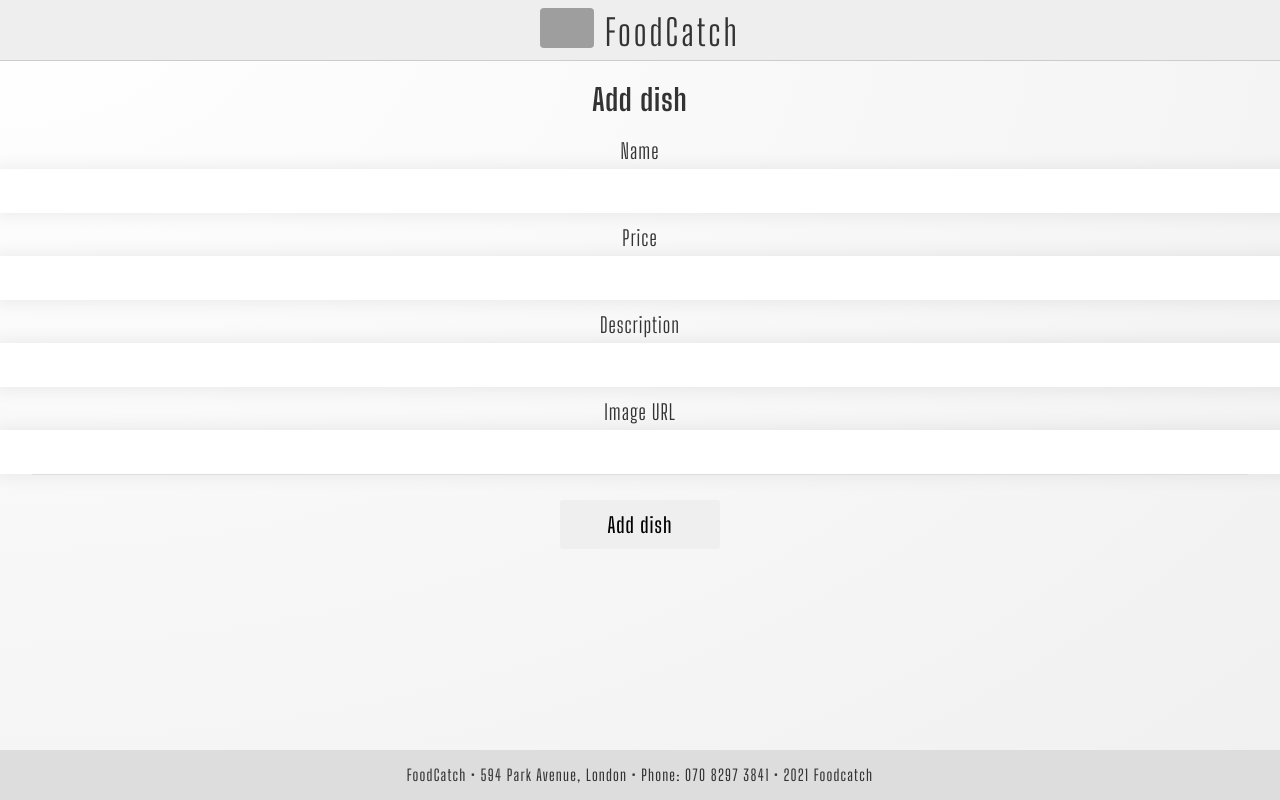
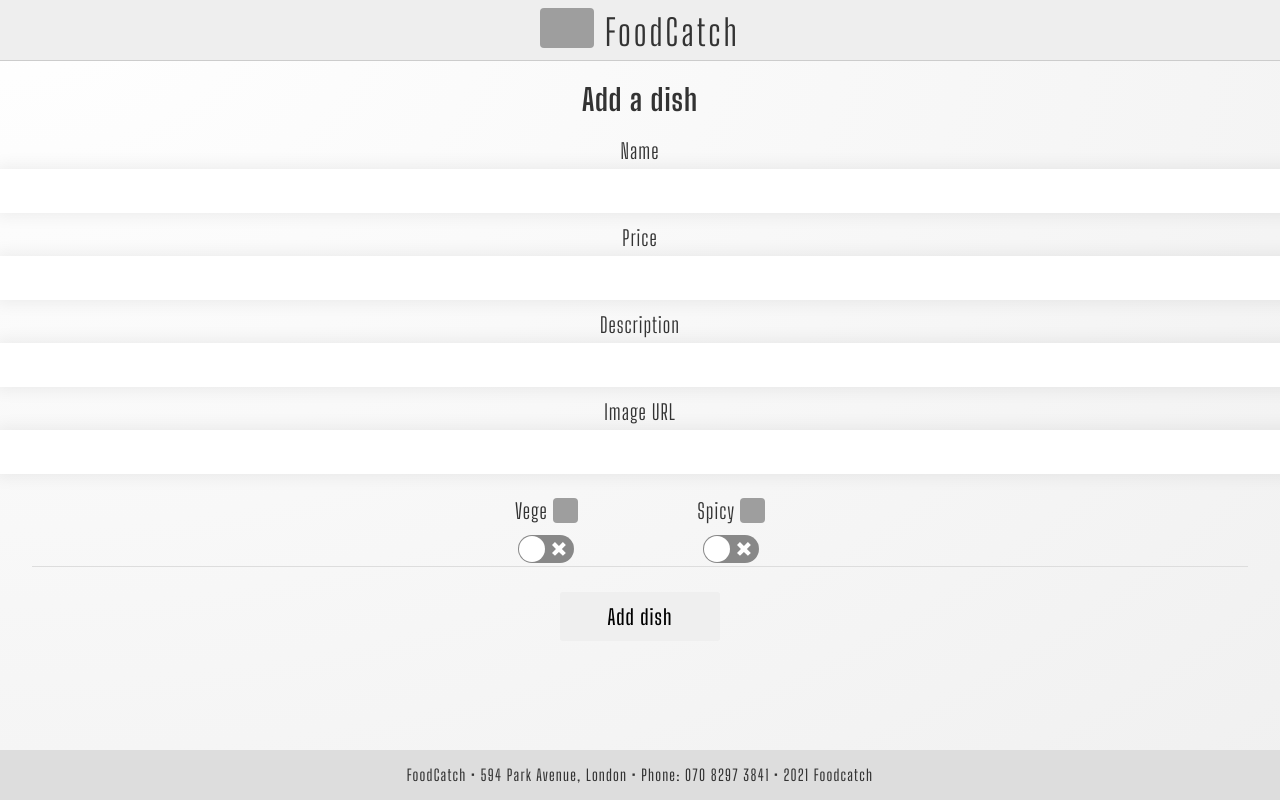
Before and after one commit to rafaldzielak/Foodcatch, a React (Create React App) app in the folder frontend/: page /dishes/add in a window 1280 px wide. Shown: the top 800 px of the page. Built offline with nearby package versions, Linux system fonts and the light colour scheme; grey boxes are pictures that could not be loaded; a web font is replaced by a local one.

Commit message:
FE: isVege & isSpicy status for creating a dish

```diff
--- a/frontend/package.json
+++ b/frontend/package.json
@@ -35,6 +35,7 @@
     "react-scripts": "4.0.3",
     "react-select": "^4.3.1",
     "react-spinners": "^0.11.0",
+    "react-switch": "^6.0.0",
     "react-tooltip": "^4.2.21",
     "redux": "^4.1.0",
     "redux-devtools-extension": "^2.13.9",
--- a/frontend/src/components/Dishes.tsx
+++ b/frontend/src/components/Dishes.tsx
@@ -11,14 +11,14 @@ interface PropTypes {
   chosenType: dishType;
 }
 
-const vegeIcon = (
+export const vegeIcon = (
   <img
     src='https://image.flaticon.com/icons/png/128/2909/2909841.png'
     alt=''
     data-tip='This Dish Is Vegetarian'
   />
 );
-const spicyIcon = (
+export const spicyIcon = (
   <img
     src='https://cdn0.iconfinder.com/data/icons/food-2-11/128/food-29-512.png'
     alt=''
--- a/frontend/src/screens/CreateDish.scss
+++ b/frontend/src/screens/CreateDish.scss
@@ -1,3 +1,4 @@
+.dish-create {
   button {
     margin-top: 2rem;
     padding: 1rem 4rem;
@@ -20,3 +21,21 @@ input {
     margin-top: 0.5rem;
     width: 100%;
   }
+
+  .toggle-wrapper {
+    margin-top: 1rem;
+    display: flex;
+    justify-content: center;
+    gap: 10rem;
+    .ls-1 {
+      margin-bottom: 1rem;
+    }
+    img {
+      width: 25px;
+    }
+    .ls-1.fs-2 {
+      display: flex;
+      gap: 5px;
+    }
+  }
+}
--- a/frontend/src/screens/CreateDish.tsx
+++ b/frontend/src/screens/CreateDish.tsx
@@ -1,4 +1,7 @@
 import React, { useState } from "react";
+import Switch from "react-switch";
+import { spicyIcon, vegeIcon } from "../components/Dishes";
+import useToggle from "../hooks/useToggle";
 import "./CreateDish.scss";
 
 const CreateDish = () => {
@@ -6,8 +9,8 @@ const CreateDish = () => {
   const [price, setPrice] = useState<number>();
   const [description, setDescription] = useState("");
   const [imgURL, setImgURL] = useState("");
-  // const [isVege, setIsVege] = useState(false);
-  // const [isSpicy, setIsSpicy] = useState(false);
+  const [isVege, toggleIsVege] = useToggle();
+  const [isSpicy, toggleIsSpicy] = useToggle();
   // const [type, setType] = useState("");
 
   const showFormInput = () => (
@@ -39,14 +42,24 @@ const CreateDish = () => {
           <div className='ls-1 fs-2'>Image URL</div>
           <input type='text' className='imgURL' value={imgURL} onChange={(e) => setImgURL(e.target.value)} />
         </div>
+        <div className='toggle-wrapper'>
+          <div className='toggle vege'>
+            <div className='ls-1 fs-2'>Vege {vegeIcon}</div>
+            <Switch onChange={toggleIsVege} checked={isVege} className='react-switch' />
+          </div>
+          <div className='toggle spicy'>
+            <div className='ls-1 fs-2'>Spicy {spicyIcon}</div>
+            <Switch onChange={toggleIsSpicy} checked={isSpicy} className='react-switch' />
+          </div>
+        </div>
       </div>
       <hr />
     </>
   );
 
   return (
-    <div className='container'>
-      <h1 className='ls-1'>Add dish</h1>
+    <div className='containe dish-create'>
+      <h1 className='ls-1'>Add a dish</h1>
       {showFormInput()}
       <button>Add dish</button>
     </div>
```
Also changed, not shown: 1 other file (tests, documents, lock files or other folders). Lines whose indentation alone changed are shown as unchanged.
